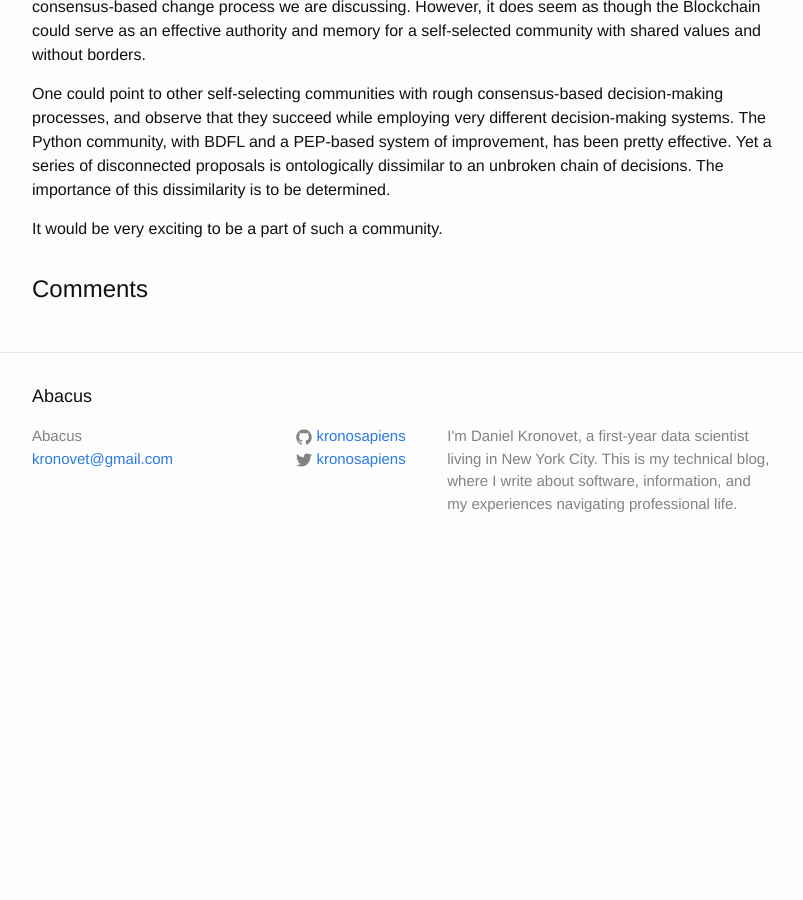
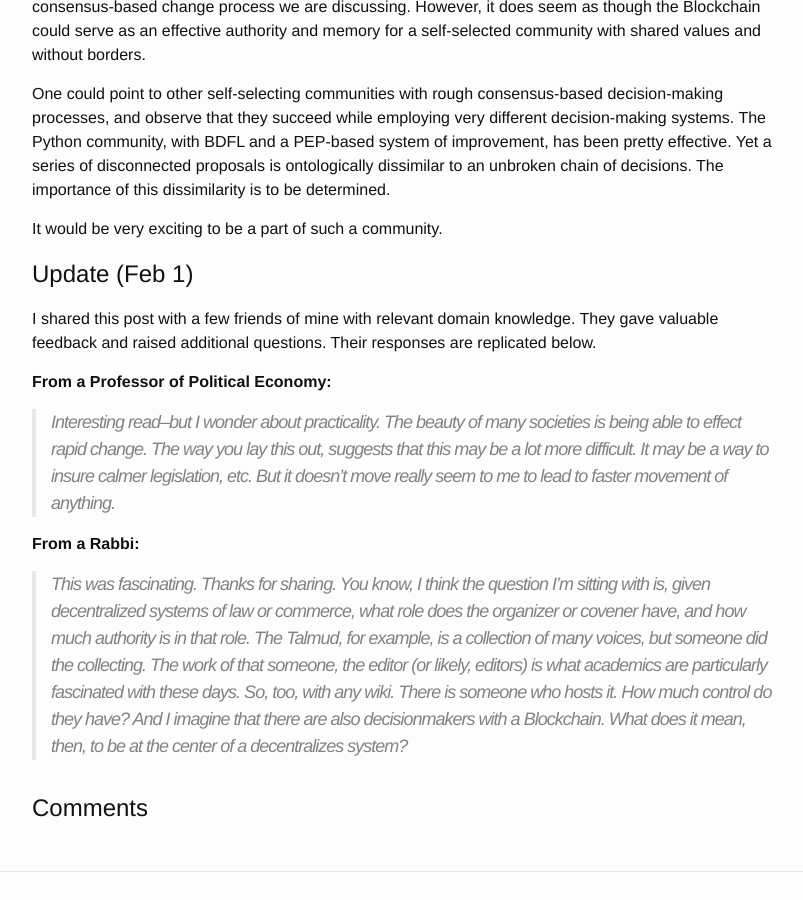
Before and after one commit to kronosapiens/kronosapiens.github.io, a Jekyll site: the page built from _posts/2016-01-11-blockchain-as-talmud.md, in a window 1280 px wide and 900 px high, scrolled down 3469 px. Shown: the whole window, without its empty margins (238-1041 px from the left). Built offline with Jekyll 4.4.1, drawn with Linux system fonts in a browser that asks for light colours; comment, search, counter and statistics services are not loaded; before the commit the page ends 4044 px from its top, so only the background shows below that.

Commit message:
updated Blockchain post to include responses

```diff
--- a/_posts/2016-01-11-blockchain-as-talmud.md
+++ b/_posts/2016-01-11-blockchain-as-talmud.md
@@ -78,3 +78,16 @@ Given the earlier discussion of Democracy, it does not seem at this time that th
 One could point to other self-selecting communities with rough consensus-based decision-making processes, and observe that they succeed while employing very different decision-making systems. The Python community, with BDFL and a PEP-based system of improvement, has been pretty effective. Yet a series of disconnected proposals is ontologically dissimilar to an unbroken chain of decisions. The importance of this dissimilarity is to be determined.
 
 It would be very exciting to be a part of such a community.
+
+# Update (Feb 1)
+
+I shared this post with a few friends of mine with relevant domain knowledge. They gave valuable feedback and raised additional questions. Their responses are replicated below.
+
+**From a Professor of Political Economy:**
+
+> Interesting read--but I wonder about practicality. The beauty of many societies is being able to effect rapid change. The way you lay this out, suggests that this may be a lot more difficult. It may be a way to insure calmer legislation, etc. But it doesn't move really seem to me to lead to faster movement of anything.
+
+**From a Rabbi:**
+
+> This was fascinating. Thanks for sharing.
+> You know, I think the question I'm sitting with is, given decentralized systems of law or commerce, what role does the organizer or covener have, and how much authority is in that role. The Talmud, for example, is a collection of many voices, but someone did the collecting. The work of that someone, the editor (or likely, editors) is what academics are particularly fascinated with these days. So, too, with any wiki. There is someone who hosts it. How much control do they have? And I imagine that there are also decisionmakers with a Blockchain. What does it mean, then, to be at the center of a decentralizes system?
```
